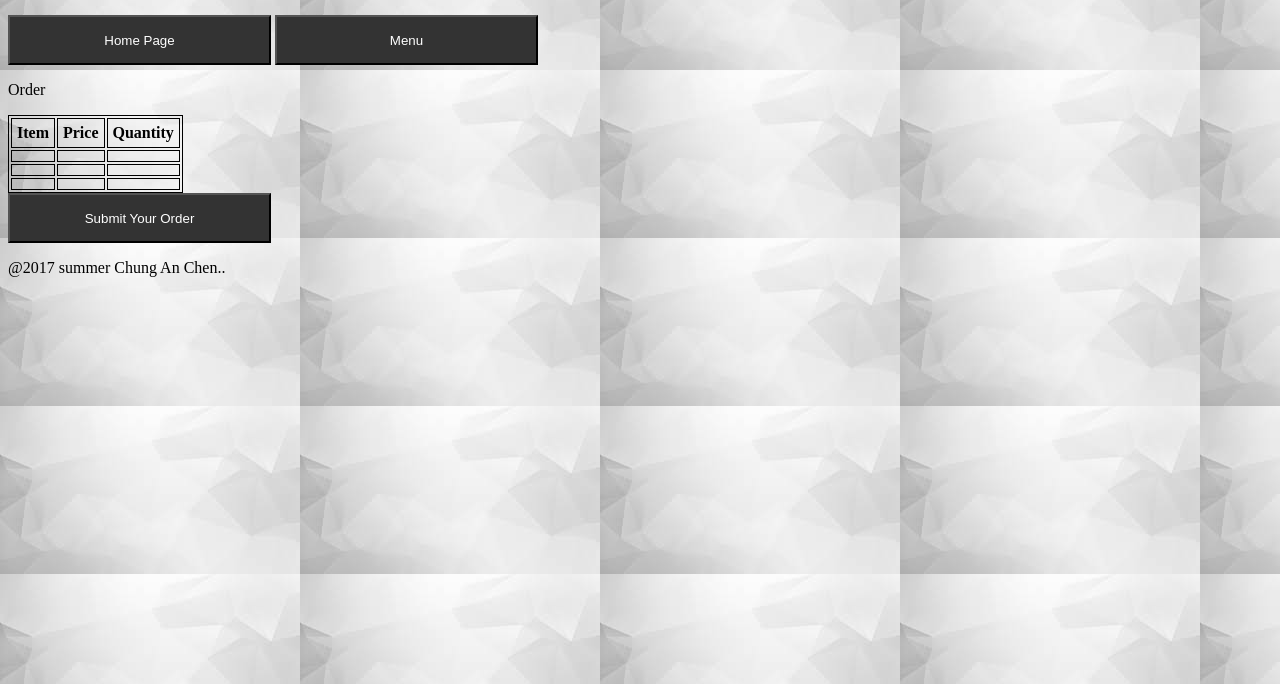
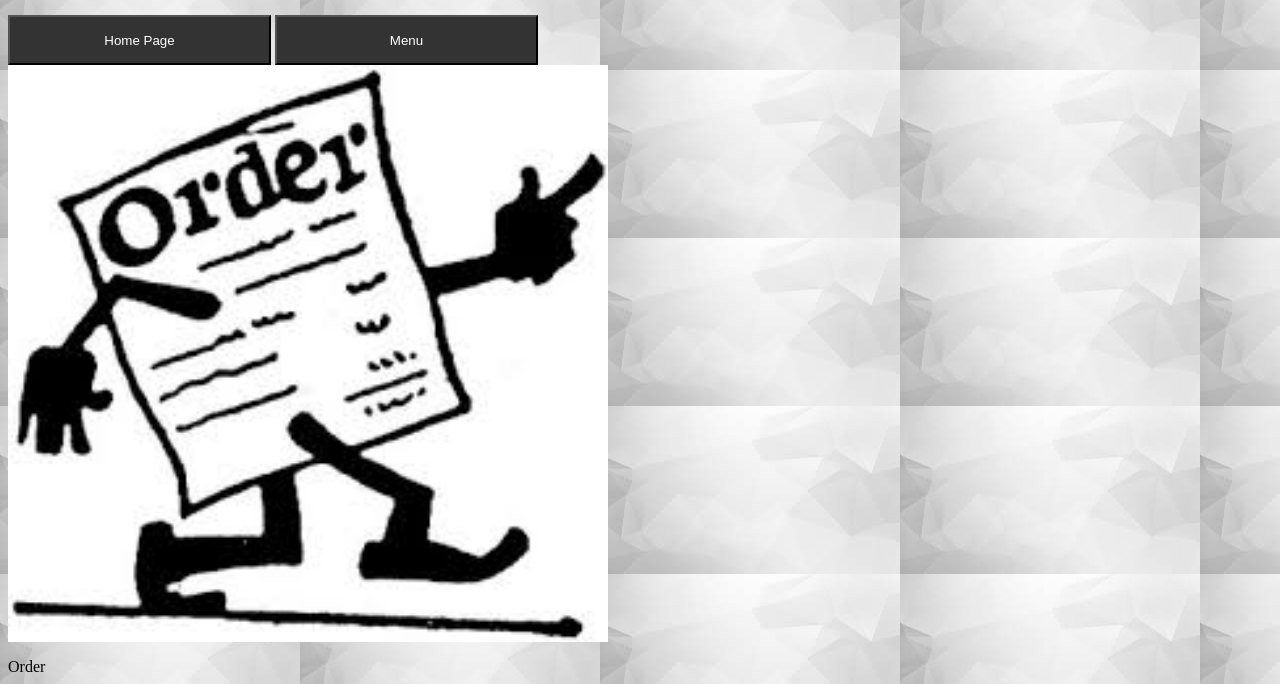
Before and after one commit to csula-students/cs-3220-summer-2017-darecallad, a plain HTML site: page lab1/Statuses.html in a window 1280 px wide. Shown: the part 98-782 px from the top of the page. Drawn offline with Linux system fonts and the light colour scheme.

Commit message:
Create Statuses.html

```diff
--- a/lab1/Statuses.html
+++ b/lab1/Statuses.html
@@ -12,6 +12,9 @@
 		<button class= nutton2>Menu</button>
 	</header>
 </article>
+
+	<img class = "img1" src="order.jpg" alt = "Cover1 Photo"
+		style = "width: 600px; height: 500 px">
 
 <p>Order</p>
 <table class = "talbe1">
```
